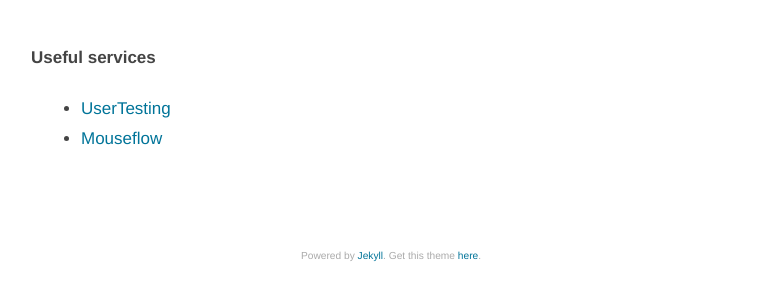
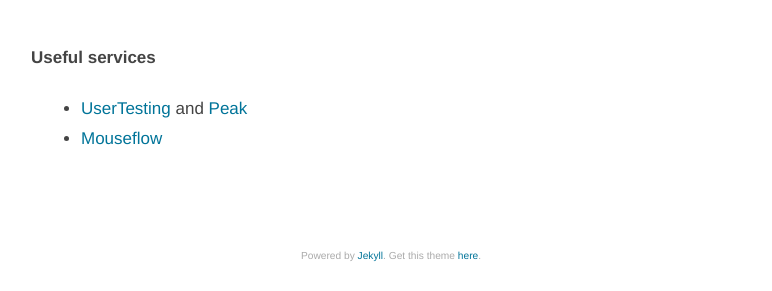
Before and after one commit to nithinbekal/nithinbekal.github.io, a Jekyll site: the page built from notes/usability/index.md, in a window 1280 px wide. Shown: the part 146-437 px from the top of the page, without its empty margins (249-1021 px from the left). Built offline with Jekyll 4.4.1, drawn with Linux system fonts in a browser that asks for light colours.

Commit message:
Update index.md

```diff
--- a/notes/usability/index.md
+++ b/notes/usability/index.md
@@ -6,5 +6,5 @@ date:   2014-07-08 12:00:00
 
 **Useful services**
 
-* [UserTesting](http://www.usertesting.com/)
+* [UserTesting](http://www.usertesting.com/) and [Peak](http://peek.usertesting.com/)
 * [Mouseflow](http://mouseflow.com/)
```
